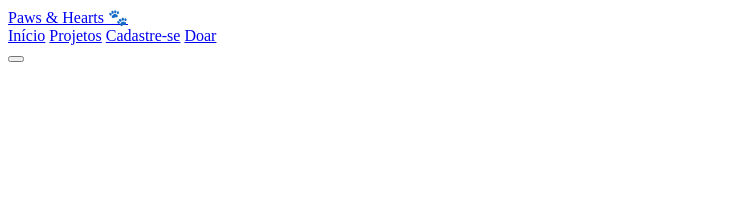
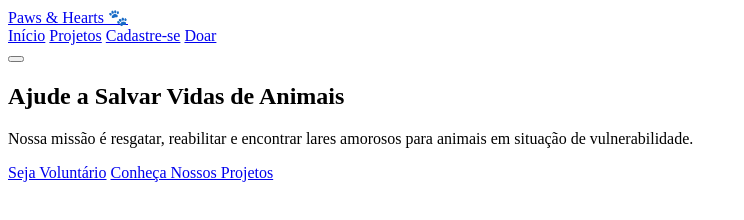
Before and after one commit to TheRazorbill/ong-ajuda-animais, a plain HTML site: page index.html in a window 1280 px wide. Shown: the whole page, without its empty margins (0-744 px from the left). Drawn offline with nearby package versions, Linux system fonts and the light colour scheme.

Commit message:
feat: Adiciona seção Hero à página inicial

```diff
--- a/index.html
+++ b/index.html
@@ -23,6 +23,16 @@
             </div>
         </nav>
     </header>
+    <section class="hero-bg">
+    <div class="container hero-content">
+        <h1 class="hero-title">Ajude a Salvar Vidas de Animais</h1>
+        <p class="hero-subtitle">Nossa missão é resgatar, reabilitar e encontrar lares amorosos para animais em situação de vulnerabilidade.</p>
+        <div class="hero-buttons">
+            <a href="cadastro.html" class="btn btn-primary btn-lg">Seja Voluntário</a>
+            <a href="projetos.html" class="btn btn-light btn-lg">Conheça Nossos Projetos</a>
+        </div>
+    </div>
+</section>
 
     </body>
 </html>
```
